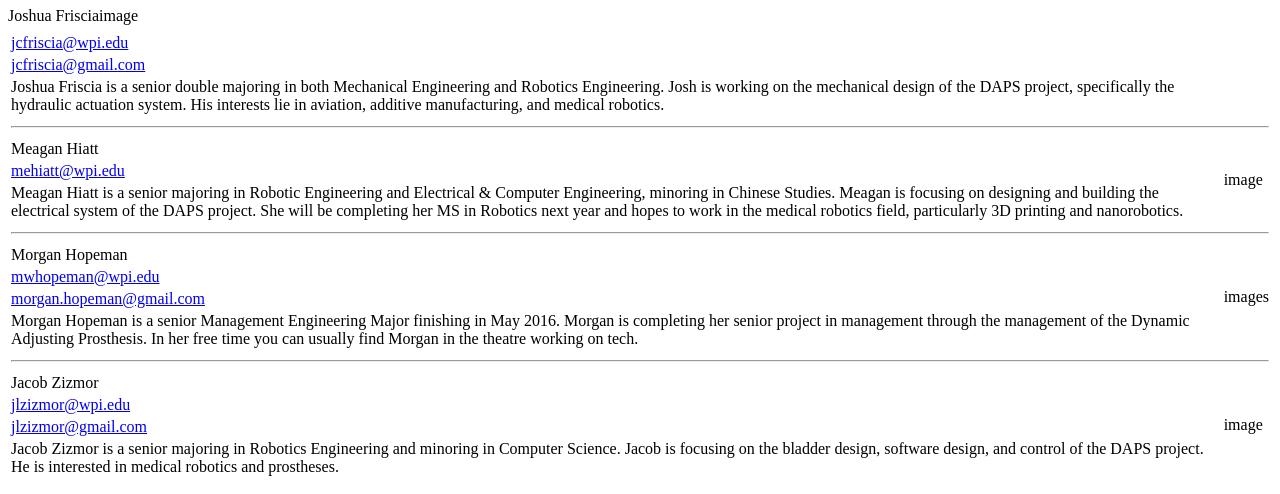
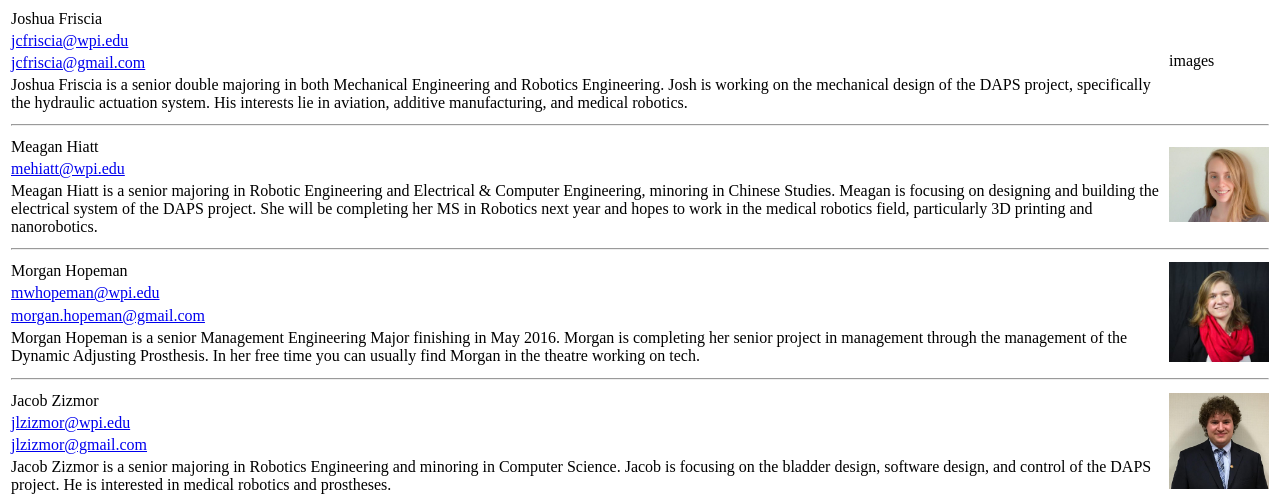
Before and after one commit to wpi-DAPS/wpi-DAPS.github.io, a plain HTML site: page peopleBody.html in a window 1280 px wide. Shown: the part 73-567 px from the top of the page. Drawn offline with Linux system fonts and the light colour scheme.

Commit message:
added pictures to bios

```diff
--- a/peopleBody.html
+++ b/peopleBody.html
@@ -10,8 +10,8 @@
 		<h1>Team Members</h1>
 		<table id="team">
 			<tr>
-				<tr>Joshua Friscia</tr>
-				<tr rowspan="4">image</tr>
+				<td>Joshua Friscia</td>
+				<td rowspan="4">images</td>
 			</tr>
 			<tr>
 				<td><a href="mailto:jcfriscia@wpi.edu">jcfriscia@wpi.edu</a></td>
@@ -27,7 +27,7 @@
 			</tr>
 			<tr>
 				<td>Meagan Hiatt</td>
-				<td rowspan="3">image</td>
+				<td rowspan="3"><img src="./images/Meagan.jpg" width="100"></td>
 			</tr>
 			<tr>
 				<td><a href="mailto:mehiatt@wpi.edu">mehiatt@wpi.edu</a></td>
@@ -40,7 +40,7 @@
 			</tr>
 			<tr>
 				<td>Morgan Hopeman</td>
-				<td rowspan="4">images</td>
+				<td rowspan="4"><img src="./images/Morgan.jpg" width="100"></td>
 			</tr>
 			<tr>
 				<td><a href="mailto:mwhopeman@wpi.edu">mwhopeman@wpi.edu</a></td>
@@ -56,7 +56,7 @@
 			</tr>
 			<tr>
 				<td>Jacob Zizmor</td>
-				<td rowspan="4">image</td>
+				<td rowspan="4"><img src="./images/Jacob.jpg" width="100"></td>
 			</tr>
 			<tr>
 				<td><a href="mailto:jlzizmor@wpi.edu">jlzizmor@wpi.edu</a></td>
```
Also changed, not shown: images/Jacob.jpg (added), images/Meagan.jpg (added), images/Morgan.jpg (added).
